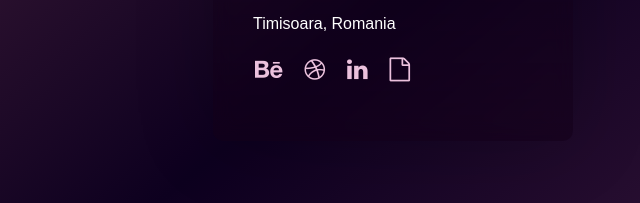
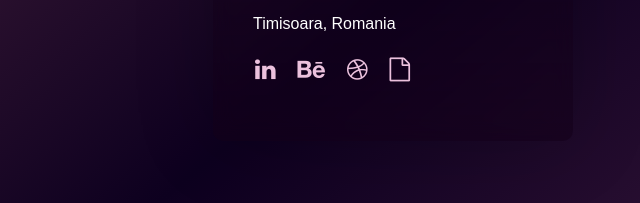
Before and after one commit to valke04/valentin, a plain HTML site: page dist/index.html in a window 1280 px wide. Shown: the part 499-702 px from the top of the page, 247-887 px from the left. Drawn offline with Linux system fonts and the light colour scheme; a web font is replaced by a local one.

Commit message:
Add files via upload

```diff
--- a/dist/index.html
+++ b/dist/index.html
@@ -1,15 +1,4 @@
 <!DOCTYPE html>
-<html lang="en">
-
-  <head>
-    <meta charset="UTF-8">
-    <title>Profile Card</title>
-    <link rel="stylesheet" href="./style.css">
-
-  </head>
-
-  <body>
-  <!DOCTYPE html>
 <html lang="en">
 
 <head>
@@ -157,18 +146,21 @@
                    <br>
                     <p>Timisoara, Romania</p>
                     <div class="icons">
-                      <a href="https://www.behance.net/valentinkeleti" target="_blank" >
+
+                        <a href="https://www.linkedin.com/in/valentinkeleti" target="_blank" >
+                        <i class="fa fa-linkedin" aria-hidden="true"></i>
+
+</a>
+   <a href="https://www.behance.net/valentinkeleti" target="_blank" >
                         <i class="fa fa-behance"  aria-hidden="true" ></i>
                        <a href="https://dribbble.com/ValentinKeleti" target="_blank" >
                         <i class="fa fa-dribbble" aria-hidden="true"></i>
-                        <a href="https://www.linkedin.com/in/valentinkeleti" target="_blank" >
-                        <i class="fa fa-linkedin" aria-hidden="true"></i>
-                        <a href="./CV_Valentin_Keleti.pdf"  download>
+
+</a>
+    <a href="./CV_Valentin_Keleti.pdf"  download>
     <i class="fa fa-file-o"></i>
 </a>
 
-</a>
-</a>
 </a>
 
                     </div>
@@ -179,7 +171,3 @@
 </body>
 
 </html>
-
-  </body>
-
-</html>
```
